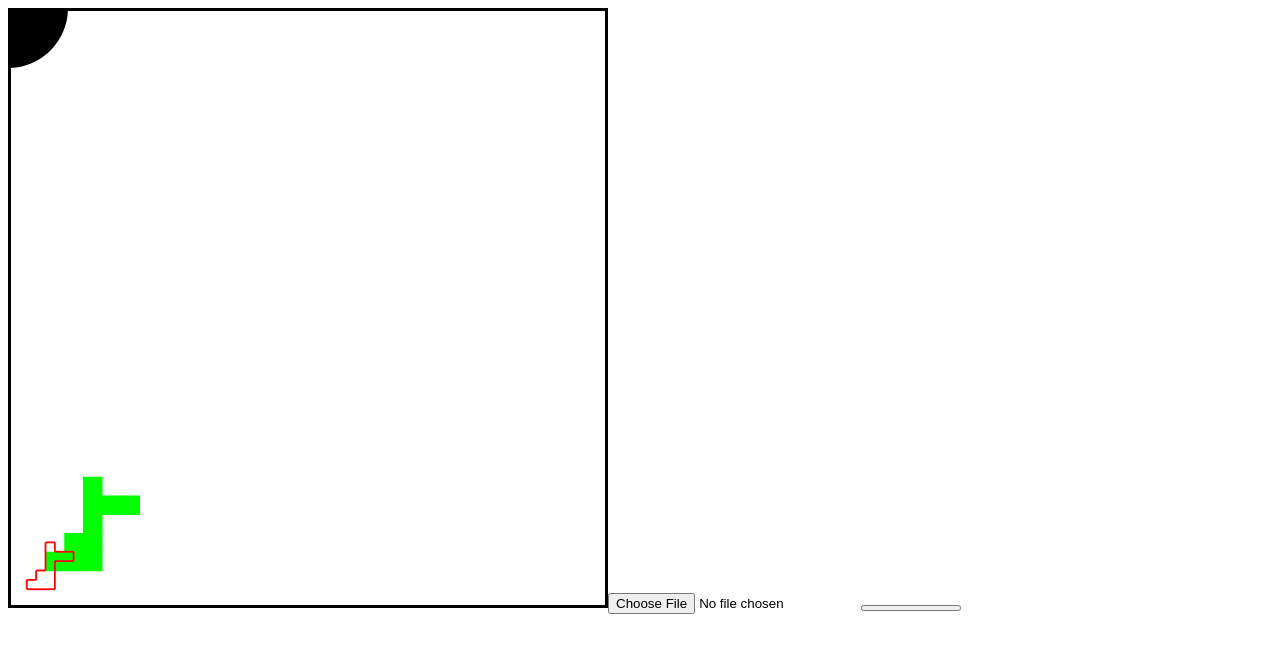
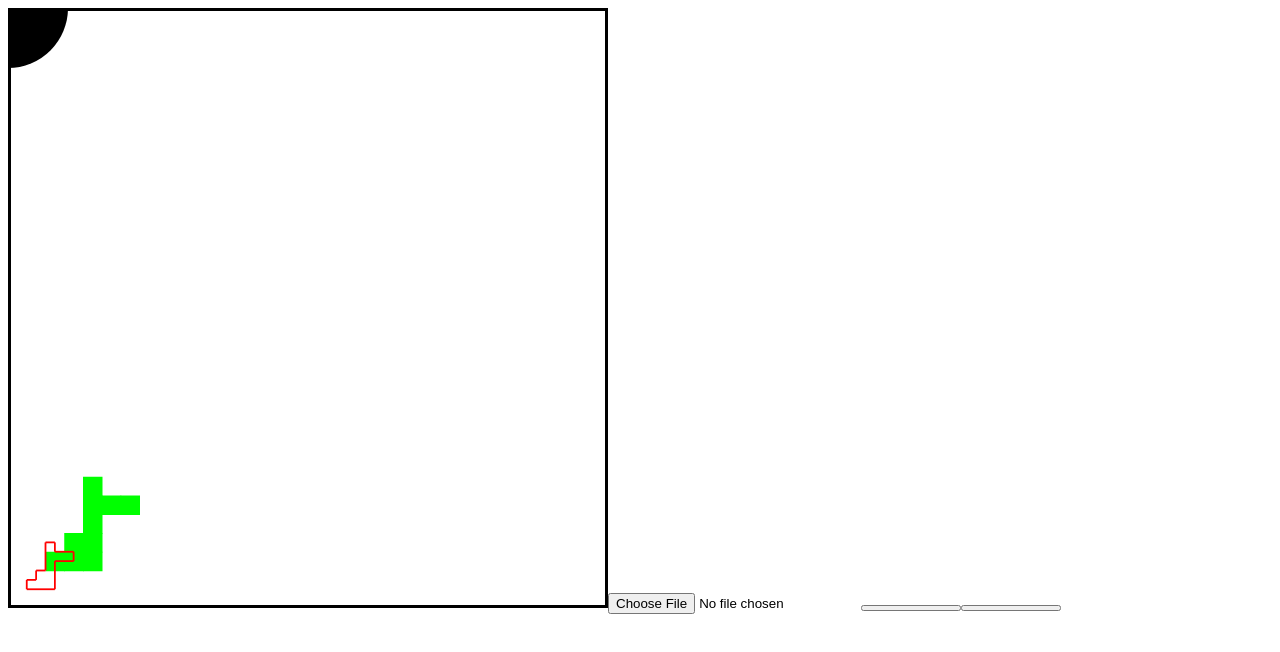
Before and after one commit to Zakgriffin/Gizmo, a React (Create React App) app: page / in a window 1280 px wide. Shown: the top 652 px of the page. Built offline with nearby package versions, Linux system fonts and the light colour scheme.

Commit message:
added download png function

```diff
--- a/src/PixelLogic.ts
+++ b/src/PixelLogic.ts
@@ -194,7 +194,7 @@ export function erode(data: Color[][], options?: ErodeOptions) {
 
 type PointCallback = (x: number, y: number) => void
 
-function forInSquareBounds(min: number, max: number, callback: PointCallback) {
+export function forInSquareBounds(min: number, max: number, callback: PointCallback) {
     forInBounds(min, max, min, max, callback)
 }
 
--- a/src/components/DownloadModel.tsx
+++ b/src/components/DownloadModel.tsx
@@ -1,6 +1,6 @@
 import React from 'react'
 import { Color, Facing, DrawEdge, EdgesPair } from '../PixelLogicInterfaces'
-import { getTrimmedData, toDrawEdge, getEdges } from '../PixelLogic'
+import { getTrimmedData, toDrawEdge, getEdges, forInSquareBounds } from '../PixelLogic'
 
 interface Props {
     imageData: Color[][]
@@ -8,7 +8,8 @@ interface Props {
 }
 
 export default function DownloadModel(props: Props) {
-    return <button style={{width: 100}}
+    return <>
+        <button style={{width: 100}}
             onClick={() => {
                 let trimmed = getTrimmedData(props.imageData, props.edgesPair.plain)
                 let inner = getEdges(trimmed).map(e => toDrawEdge(e))
@@ -21,9 +22,15 @@ export default function DownloadModel(props: Props) {
                         ...edgesToModel(props.edgesPair.toDraw, 0.5)
                     ]
                 }
-            downloadFile('model', model)
+                downloadJSON('model', model)
             }}
         />
+        <button style={{width: 100}}
+            onClick={() => {
+                downloadPNG('ugh', props.imageData)
+            }}
+        />
+    </>
 }
 
 interface ModelElement {
@@ -90,11 +97,39 @@ function normalToFace(normal: Facing): string {
     throw Error('No face to show')
 }
 
-async function downloadFile(fileName: string, data: object) {
+function downloadJSON(fileName: string, data: object) {
     const json = JSON.stringify(data, null, 2)
     const blob = new Blob([json], {type: 'application/json'})
     const link = document.createElement('a')
-    link.href = await URL.createObjectURL(blob)
+    link.href = URL.createObjectURL(blob)
     link.download = fileName + '.json'
     link.click()
 }
+
+function downloadPNG(fileName: string, data: Color[][]) {
+    let size = data.length
+    let arr = new Uint8ClampedArray(size * size * 4)
+    forInSquareBounds(0, size - 1, (x, y) => {
+        let pixel = data[x][y]
+        let current = ((size - y - 1) * size + x) * 4
+        arr[current] = pixel.red
+        arr[current + 1] = pixel.green
+        arr[current + 2] = pixel.blue
+        arr[current + 3] = pixel.alpha
+    })
+
+    let canvas = document.createElement('canvas')
+    canvas.width = size
+    canvas.height = size
+    let ctx = canvas.getContext('2d')
+    if(!ctx) return
+
+    let imgData = new ImageData(arr, size)
+    ctx.putImageData(imgData, 0, 0)
+    canvas.toBlob(blob => {
+        const link = document.createElement('a')
+        link.href = URL.createObjectURL(blob)
+        link.download = fileName + '.png'
+        link.click()
+    })
+}
--- a/src/components/PixelEditor.tsx
+++ b/src/components/PixelEditor.tsx
@@ -96,9 +96,9 @@ export default function PixelEditor(props: Props) {
                 const newData = erode(props.imageData, {
                     circular: true,
                     areaOfInfluence: 3,
-                    carryEdgeColor: true,
-                    randomSurviveChance: 0,
-                    percentToRemain: 0.5
+                    carryEdgeColor: false,
+                    randomSurviveChance: 0.95,
+                    percentToRemain: 1
                 })
                 props.setImageData(newData)
             }}
```
Lines whose indentation alone changed are shown as unchanged.
